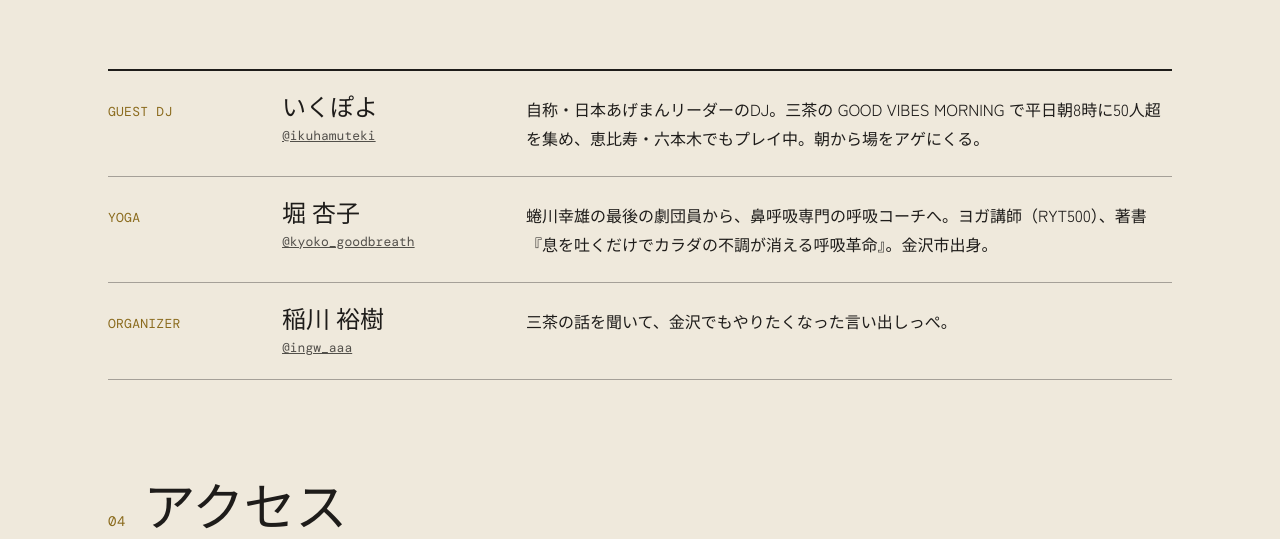
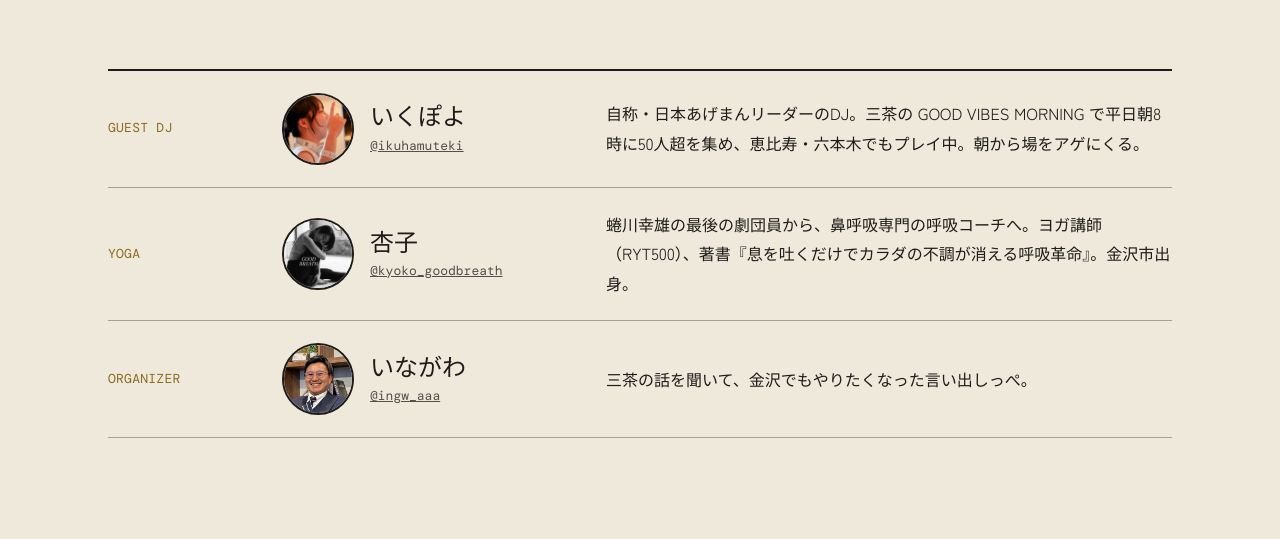
Before and after one commit to Yuki-Inagawa/good-vibes-morning-kanazawa, a plain HTML site: page index.html in a window 1280 px wide. Shown: the part 3425-3964 px from the top of the page. Drawn offline with nearby package versions, Linux system fonts and the light colour scheme; a web font is replaced by a local one.

Commit message:
出演者の表記を変更（杏子・いながわ）、プロフィール写真を追加
Co-Authored-By: Claude Opus 5.5 (1M context) <noreply@anthropic.com>

```diff
--- a/index.html
+++ b/index.html
@@ -160,7 +160,9 @@ section{padding:104px 0 0}
 .origin p{margin-top:22px}
 .origin blockquote{margin-top:28px;padding-left:18px;border-left:4px solid var(--accent);font-weight:700;font-size:18px}
 .crew{margin-top:72px;border-top:2px solid var(--ink)}
-.crew li{list-style:none;display:grid;grid-template-columns:150px 220px 1fr;gap:24px;padding:22px 0;border-bottom:1px solid var(--rule);align-items:baseline}
+.crew li{list-style:none;display:grid;grid-template-columns:150px 300px 1fr;gap:24px;padding:22px 0;border-bottom:1px solid var(--rule);align-items:center}
+.crew .who{display:flex;align-items:center;gap:16px}
+.crew .face{width:72px;height:72px;border-radius:50%;object-fit:cover;border:2px solid var(--ink);flex:none}
 .crew .role{font-size:13px;color:var(--accent-text)}
 .crew h3{font-family:"Dela Gothic One";font-weight:400;font-size:24px;line-height:1.3}
 .crew h3 small{display:block;font-family:"DM Mono";font-size:13px;opacity:.75;margin-top:4px}
@@ -234,7 +236,7 @@ footer .wrap{display:flex;justify-content:space-between;flex-wrap:wrap;gap:10px}
   .stub div:nth-child(-n+2){border-bottom:1px dashed var(--rule)}
   .menu li{grid-template-columns:60px 1fr;gap:6px 16px}
   .menu li p{grid-column:2}
-  .crew li{grid-template-columns:1fr;gap:4px}
+  .crew li{grid-template-columns:1fr;gap:10px}
 }
 @media (max-width:560px){
   .wrap{padding:0 16px}
@@ -328,9 +330,9 @@ footer .wrap{display:flex;justify-content:space-between;flex-wrap:wrap;gap:10px}
     </div>
 
     <ul class="crew">
-      <li><span class="role mono">GUEST DJ</span><h3>いくぽよ<small><a href="https://x.com/ikuhamuteki" target="_blank" rel="noopener">@ikuhamuteki</a></small></h3><p>自称・日本あげまんリーダーのDJ。三茶の GOOD VIBES MORNING で平日朝8時に50人超を集め、恵比寿・六本木でもプレイ中。朝から場をアゲにくる。</p></li>
-      <li><span class="role mono">YOGA</span><h3>堀 杏子<small><a href="https://www.instagram.com/kyoko_goodbreath/" target="_blank" rel="noopener">@kyoko_goodbreath</a></small></h3><p>蜷川幸雄の最後の劇団員から、鼻呼吸専門の呼吸コーチへ。ヨガ講師（RYT500）、著書『息を吐くだけでカラダの不調が消える呼吸革命』。金沢市出身。</p></li>
-      <li><span class="role mono">ORGANIZER</span><h3>稲川 裕樹<small><a href="https://www.instagram.com/ingw_aaa/" target="_blank" rel="noopener">@ingw_aaa</a></small></h3><p>三茶の話を聞いて、金沢でもやりたくなった言い出しっぺ。</p></li>
+      <li><span class="role mono">GUEST DJ</span><div class="who"><img class="face" src="img/iku.jpg" alt="いくぽよ"><h3>いくぽよ<small><a href="https://x.com/ikuhamuteki" target="_blank" rel="noopener">@ikuhamuteki</a></small></h3></div><p>自称・日本あげまんリーダーのDJ。三茶の GOOD VIBES MORNING で平日朝8時に50人超を集め、恵比寿・六本木でもプレイ中。朝から場をアゲにくる。</p></li>
+      <li><span class="role mono">YOGA</span><div class="who"><img class="face" src="img/kyoko.jpg" alt="杏子"><h3>杏子<small><a href="https://www.instagram.com/kyoko_goodbreath/" target="_blank" rel="noopener">@kyoko_goodbreath</a></small></h3></div><p>蜷川幸雄の最後の劇団員から、鼻呼吸専門の呼吸コーチへ。ヨガ講師（RYT500）、著書『息を吐くだけでカラダの不調が消える呼吸革命』。金沢市出身。</p></li>
+      <li><span class="role mono">ORGANIZER</span><div class="who"><img class="face" src="img/inagawa.jpg" alt="いながわ"><h3>いながわ<small><a href="https://www.instagram.com/ingw_aaa/" target="_blank" rel="noopener">@ingw_aaa</a></small></h3></div><p>三茶の話を聞いて、金沢でもやりたくなった言い出しっぺ。</p></li>
     </ul>
   </div>
 </section>
```
Also changed, not shown: img/iku.jpg (added), img/inagawa.jpg (added), img/kyoko.jpg (added).
